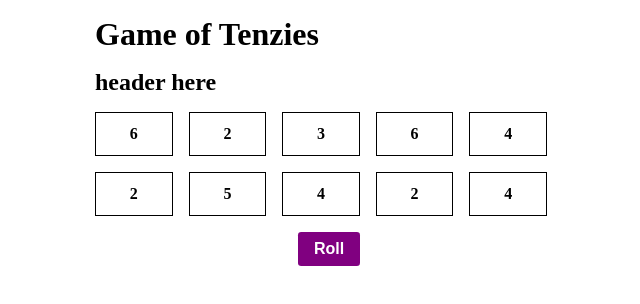
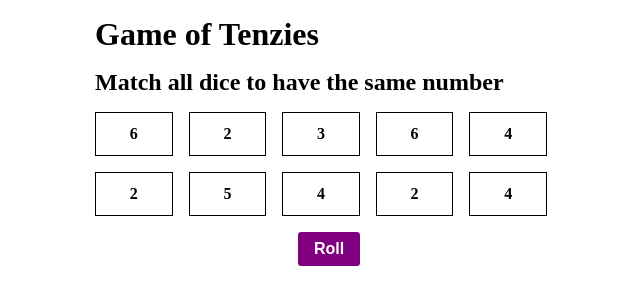
Before and after one commit to Everezze/tenzies, a React (Vite) app: page / in a window 1280 px wide. Shown: the top 304 px of the page, without its empty margins (311-951 px from the left). Built offline with nearby package versions, Linux system fonts and the light colour scheme.

Commit message:
added description

```diff
--- a/components/Presentation.tsx
+++ b/components/Presentation.tsx
@@ -1,5 +1,5 @@
 export default function Presentation(){
 	return (
-		<h2>header here</h2>
+		<h2>Match all dice to have the same number</h2>
 	)
 }
```
